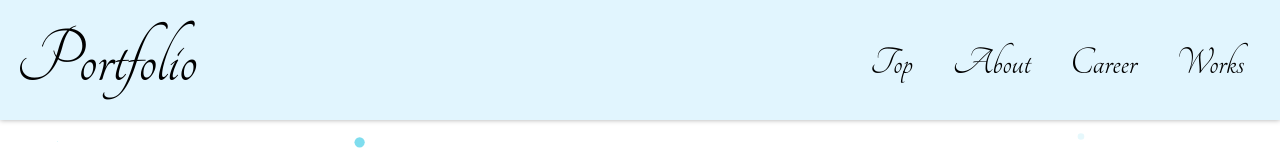
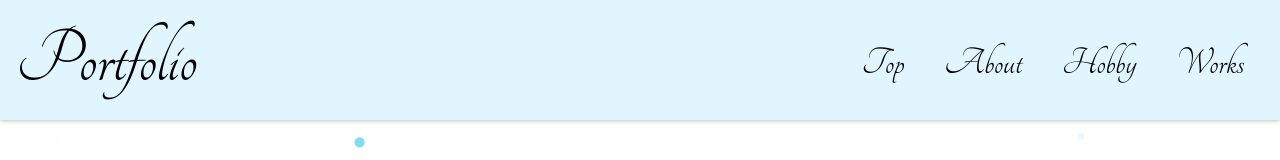
Before and after one commit to ryusei-tsune/Portfolio, a Nuxt app: page / in a window 1280 px wide. Shown: the top 160 px of the page. Built offline with nearby package versions, Linux system fonts and the light colour scheme.

Commit message:
add hobby page

```diff
--- a/layouts/default.vue
+++ b/layouts/default.vue
@@ -23,7 +23,7 @@ export default {
       menuItem: [
         { title: "Top", to: "/" },
         { title: "About", to: "/about" },
-        { title: "Career", to: "/career" },
+        { title: "Hobby", to: "/hobby" },
         { title: "Works", to: "/works" }
       ]
     };
```
Also changed, not shown: pages/hobby.vue (renamed from pages/career.vue).
